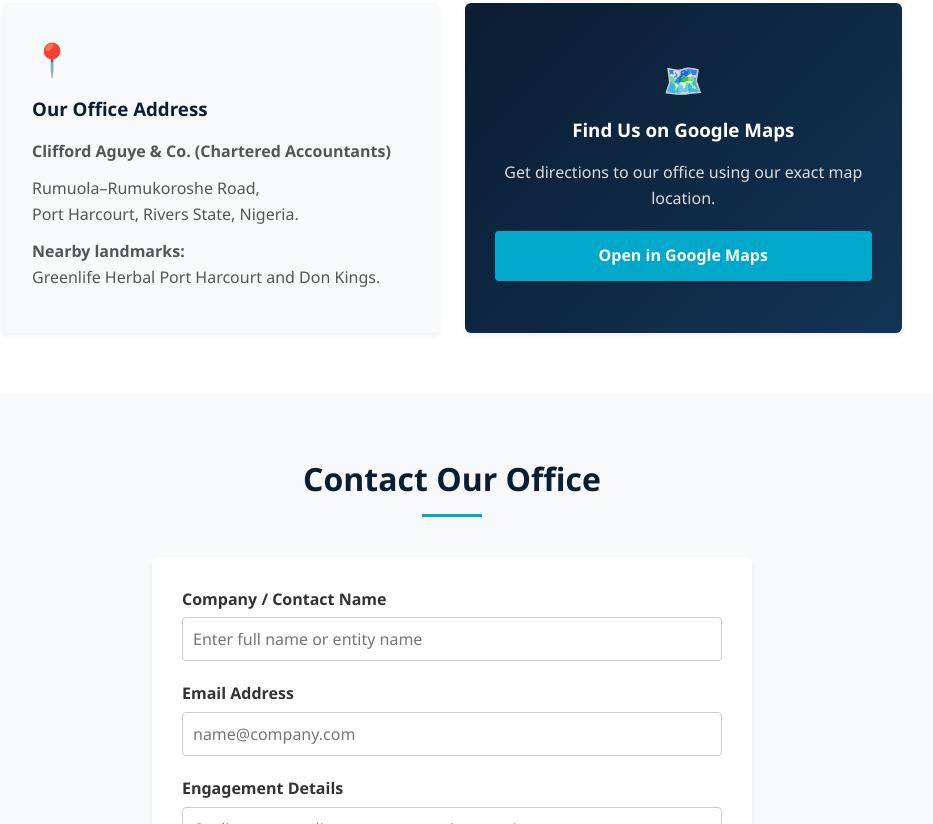
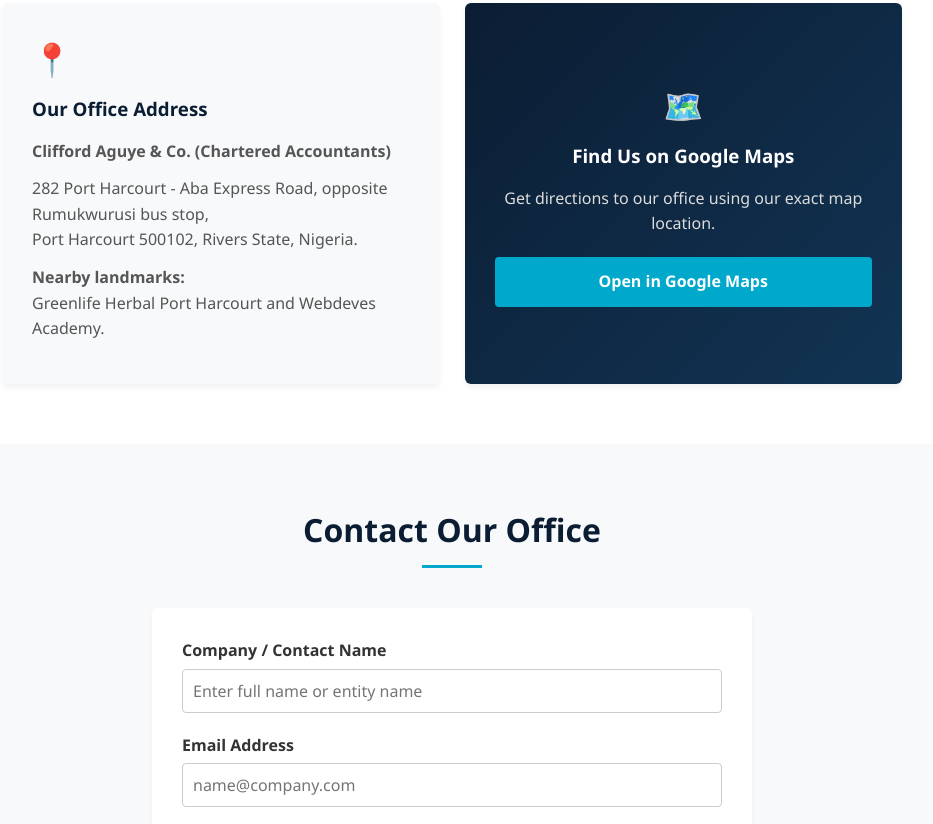
Before and after one commit to cliffordaguyeco/cliffordaguyeco.github.io, a plain HTML site: page index.html in a window 1280 px wide. Shown: the part 1570-2394 px from the top of the page, without its empty margins (188-1121 px from the left). Drawn offline with Linux system fonts and the light colour scheme.

Commit message:
Add files via upload

```diff
--- a/index.html
+++ b/index.html
@@ -431,7 +431,7 @@
     <!-- Header Navigation -->
     <header>
         <div class="logo-container">
-            <img src="CA&CO LOGO.PNG" alt="Clifford Aguye & Co. Logo" class="logo-img">
+            <img src="logo.png" alt="Clifford Aguye & Co. Logo" class="logo-img">
             <div class="logo-text">
                 Clifford Aguye & Co.
                 <span>Chartered Accountants</span>
@@ -492,10 +492,10 @@
                 <div class="location-icon">📍</div>
                 <h3>Our Office Address</h3>
                 <p><strong>Clifford Aguye & Co. (Chartered Accountants)</strong></p>
-                <p>Rumuola–Rumukoroshe Road,<br>
-                Port Harcourt, Rivers State, Nigeria.</p>
+                <p>282 Port Harcourt - Aba Express Road, opposite Rumukwurusi bus stop,<br>
+                    Port Harcourt 500102, Rivers State, Nigeria.</p>
                 <p><strong>Nearby landmarks:</strong><br>
-                Greenlife Herbal Port Harcourt and Don Kings.</p>
+                Greenlife Herbal Port Harcourt and Webdeves Academy.</p>
             </div>
 
             <div class="map-card">
@@ -503,7 +503,7 @@
                 <h3>Find Us on Google Maps</h3>
                 <p>Get directions to our office using our exact map location.</p>
                 <a class="map-button"
-                   href="https://maps.app.goo.gl/3avsrAv9ek5kLgci8"
+                   href="https://maps.app.goo.gl/mYtJD64tpUArssik8"
                    target="_blank"
                    rel="noopener noreferrer">
                     Open in Google Maps
```
Also changed, not shown: logo.png (added).
